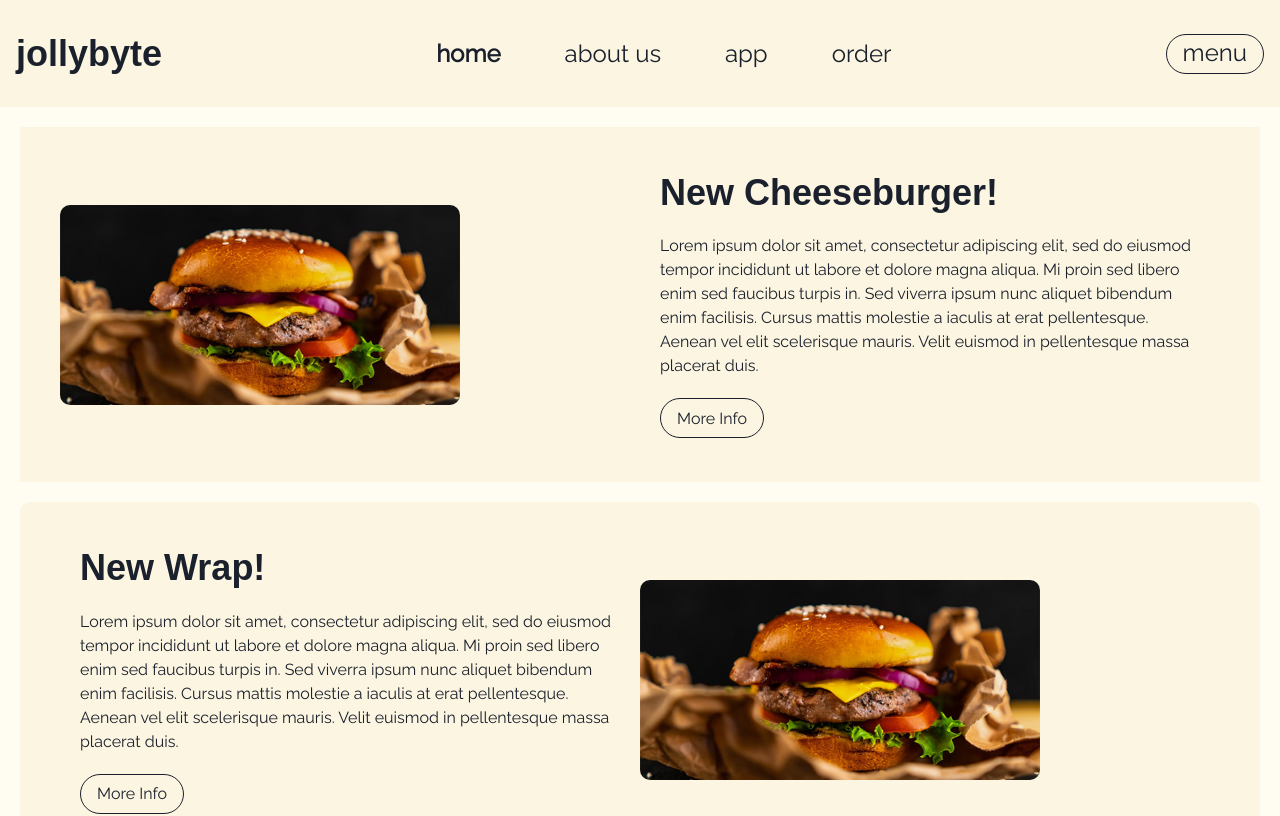
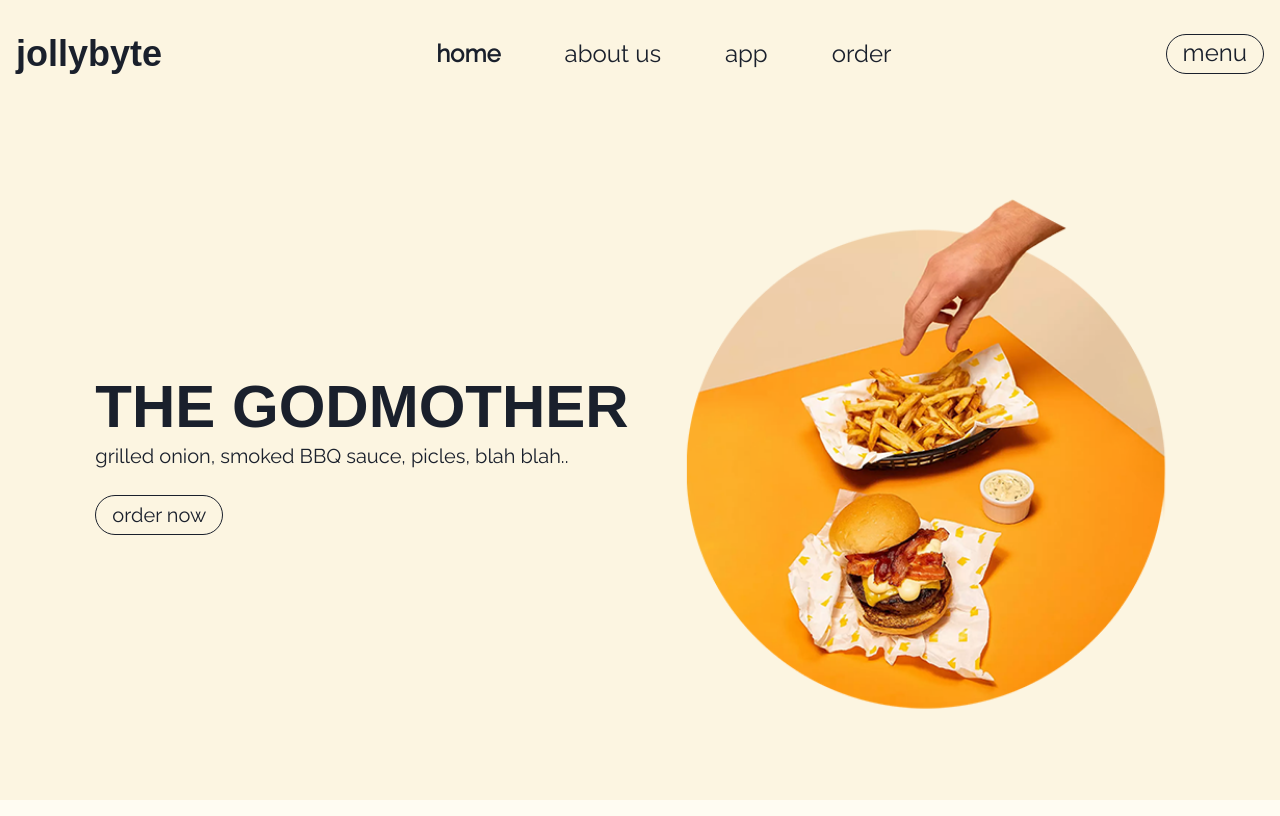
Before and after one commit to dev-marko/digit-project, a React (Create React App) app: page / in a window 1280 px wide. Shown: the top 816 px of the page. Built offline with nearby package versions, Linux system fonts and the light colour scheme; a web font is replaced by a local one.

Commit message:
Implemented HeroSection componen

```diff
--- /dev/null
+++ b/src/components/HeroSection.jsx
@@ -0,0 +1,19 @@
+import { Flex, Box, Heading, Text } from "@chakra-ui/layout";
+import { Image } from "@chakra-ui/image";
+
+import PrimaryButton from "./PrimaryButton.jsx";
+
+const HeroSection = () => {
+    return (<Flex h="100%" flexDir={"row"} alignItems={"center"} gap={"36px"}>
+        <Box>
+            <Heading as='h1' size='3xl' noOfLines={1} my={"4px"}>THE GODMOTHER</Heading>
+            <Text fontSize='xl' mb={"24px"}>grilled onion, smoked BBQ sauce, picles, blah blah..</Text>
+            <PrimaryButton size={"20px"} text={"order now"} />
+        </Box>
+        <Box>
+        <Image borderRadius='10px'  w='65vh' h='65vh' objectFit='cover' src='./images/main-photo.png' alt="placeholder image" />
+        </Box>
+    </Flex>)
+}
+
+export default HeroSection;
--- a/src/components/NewOffer.jsx
+++ b/src/components/NewOffer.jsx
@@ -17,7 +17,7 @@ const NewOffer = () => {
             enim facilisis. Cursus mattis molestie a iaculis at erat pellentesque. Aenean vel elit
             scelerisque mauris. Velit euismod in pellentesque massa placerat duis.
           </Text>
-          <PrimaryButton text={'More Info'} />
+          <PrimaryButton text={'more info'} />
         </Box>
       </Box>
     </Flex>
--- a/src/components/NewOfferReversed.jsx
+++ b/src/components/NewOfferReversed.jsx
@@ -14,7 +14,7 @@ const NewOfferReversed = () => {
             enim facilisis. Cursus mattis molestie a iaculis at erat pellentesque. Aenean vel elit
             scelerisque mauris. Velit euismod in pellentesque massa placerat duis.
           </Text>
-          <PrimaryButton text={'More Info'} />
+          <PrimaryButton text={'more info'} />
         </Box>
       </Box>
       <Box pe='10' py='6' flex='1'>
--- a/src/pages/HomePage.jsx
+++ b/src/pages/HomePage.jsx
@@ -1,21 +1,24 @@
 import { Container, Flex, HStack, Spacer, VStack } from "@chakra-ui/react";
+import HeroSection from "../components/HeroSection.jsx";
 
 import Navbar from "../components/Navbar";
 import NewOffer from "../components/NewOffer";
 import NewOfferReversed from "../components/NewOfferReversed";
 
 const HomePage = () => {
-
   return (
     <>
-      <VStack bg='background.200'>
-        <Container maxW='container.xl' p='5'>
+      <VStack w="100%" h="calc(100vh - 107.19px)" bg="background.100">
+        <HeroSection />
+      </VStack>
+      <VStack bg="background.200">
+        <Container maxW="container.xl" p="5">
           <NewOffer />
-          <NewOfferReversed/>
+          <NewOfferReversed />
         </Container>
       </VStack>
     </>
   );
-}
+};
 
 export default HomePage;
```
Also changed, not shown: public/images/main-photo.png (added), public/images/placeholder.png (deleted).
